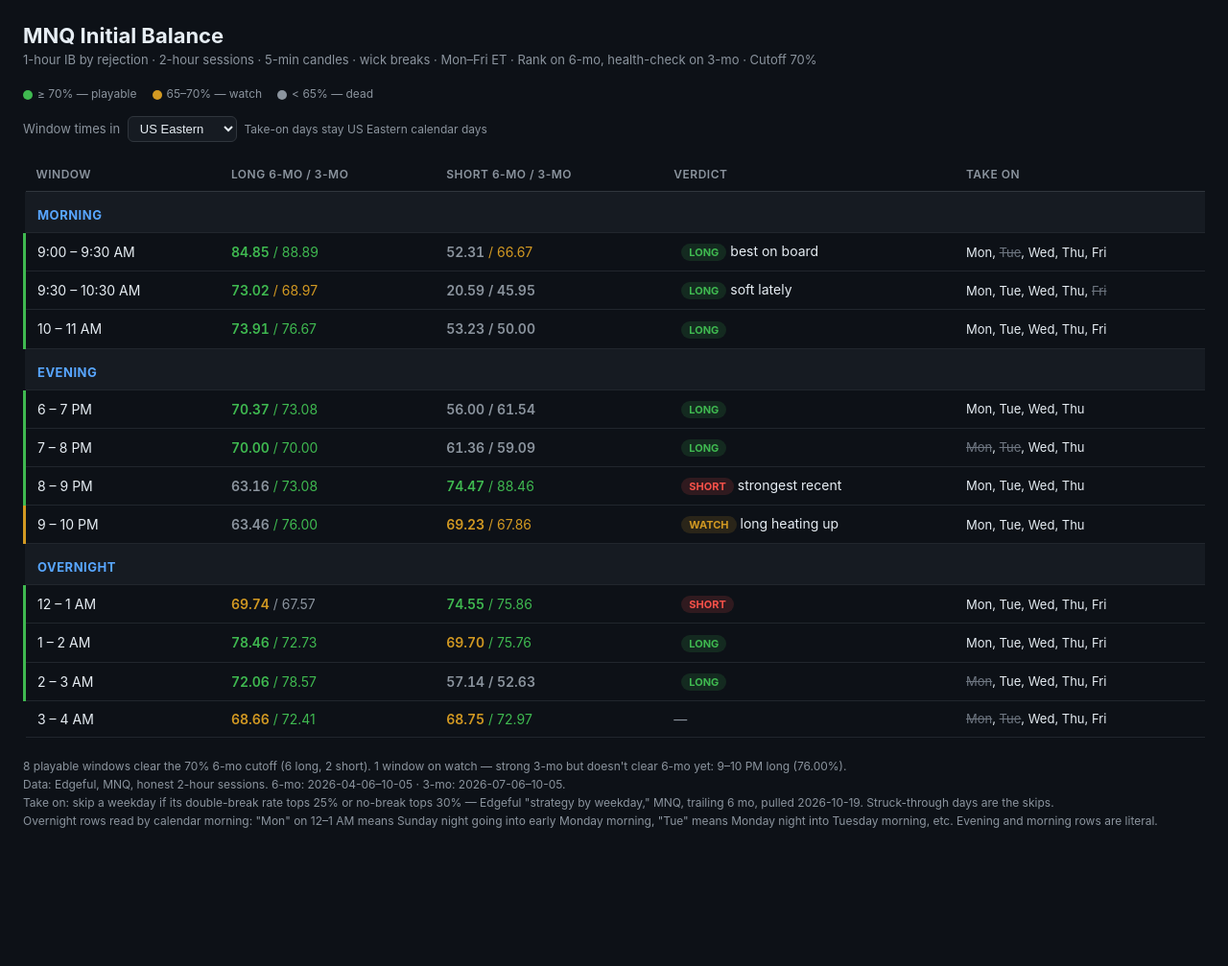
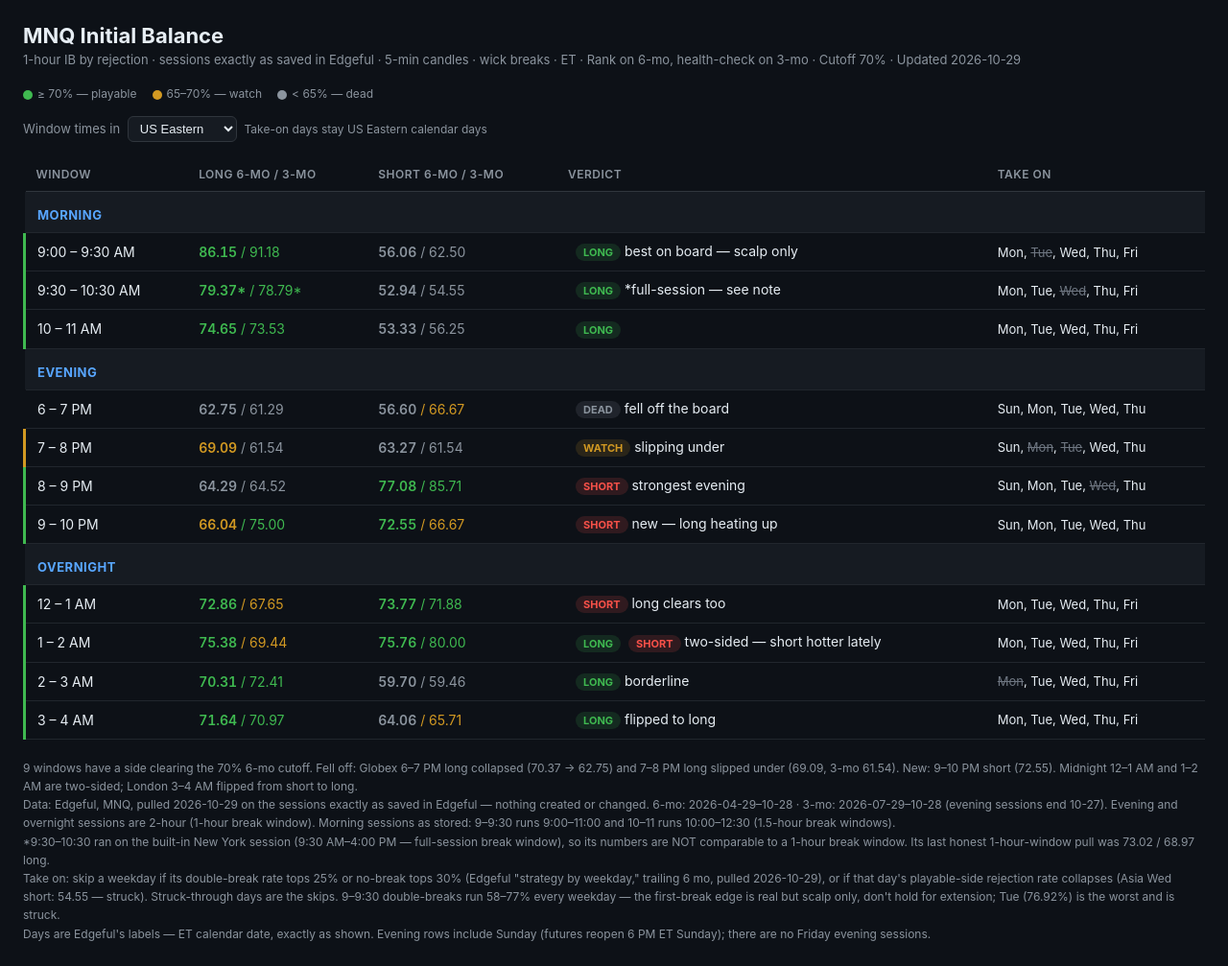
Before and after one commit to flexprofits/ibsniper, a plain HTML site: page index.html in a window 1280 px wide. Shown: the whole page at 96% size. Before the commit the page ends 889 px from the top, so only its background shows below. Drawn offline with Linux system fonts and the light colour scheme.

Commit message:
Refresh MNQ IB stats — fresh Edgeful pull 2026-10-29

```diff
--- a/index.html
+++ b/index.html
@@ -36,7 +36,7 @@
 </head>
 <body>
 <h1>MNQ Initial Balance</h1>
-<div class="sub">1-hour IB by rejection · 2-hour sessions · 5-min candles · wick breaks · Mon–Fri ET · Rank on 6-mo, health-check on 3-mo · Cutoff 70%</div>
+<div class="sub">1-hour IB by rejection · sessions exactly as saved in Edgeful · 5-min candles · wick breaks · ET · Rank on 6-mo, health-check on 3-mo · Cutoff 70% · Updated 2026-10-29</div>
 <div class="legend">
   <span><span class="dot" style="background:#3fb950"></span>≥ 70% — playable</span>
   <span><span class="dot" style="background:#d29922"></span>65–70% — watch</span>
@@ -54,27 +54,27 @@
   <option value="UTC">UTC</option>
 </select> <span class="tzhint">Take-on days stay US Eastern calendar days</span></div>
 <table>
-<tr><th>Window</th><th>Long 6-mo / 3-mo</th><th>Short 6-mo / 3-mo</th><th>Verdict</th><th>Take on</th></tr>
-<tr class="section"><td colspan="5">Morning</td></tr>
-<tr class="playable"><td data-et-start="09:00" data-et-end="09:30">9:00 – 9:30 AM</td><td><span class="rate g">84.85</span> <span class="g">/ 88.89</span></td><td><span class="rate r">52.31</span> <span class="y">/ 66.67</span></td><td><span class="tag tag-long">LONG</span> best on board</td><td class="days">Mon, <span class="skip">Tue</span>, Wed, Thu, Fri</td></tr>
-<tr class="playable"><td data-et-start="09:30" data-et-end="10:30">9:30 – 10:30 AM</td><td><span class="rate g">73.02</span> <span class="y">/ 68.97</span></td><td><span class="rate r">20.59 / 45.95</span></td><td><span class="tag tag-long">LONG</span> soft lately</td><td class="days">Mon, Tue, Wed, Thu, <span class="skip">Fri</span></td></tr>
-<tr class="playable"><td data-et-start="10:00" data-et-end="11:00">10 – 11 AM</td><td><span class="rate g">73.91</span> <span class="g">/ 76.67</span></td><td><span class="rate r">53.23 / 50.00</span></td><td><span class="tag tag-long">LONG</span></td><td class="days">Mon, Tue, Wed, Thu, Fri</td></tr>
+<tr><th>Window</th><th>Long 6-mo / 3-mo</th><th>Short 6-mo / 3-mo</th><th>Verdict</th><th>Take on</th></tr><tr class="section"><td colspan="5">Morning</td></tr>
+<tr class="playable"><td data-et-start="09:00" data-et-end="09:30">9:00 – 9:30 AM</td><td><span class="rate g">86.15</span> <span class="g">/ 91.18</span></td><td><span class="rate r">56.06</span> <span class="r">/ 62.50</span></td><td><span class="tag tag-long">LONG</span> best on board — scalp only</td><td class="days">Mon, <span class="skip">Tue</span>, Wed, Thu, Fri</td></tr>
+<tr class="playable"><td data-et-start="09:30" data-et-end="10:30">9:30 – 10:30 AM</td><td><span class="rate g">79.37*</span> <span class="g">/ 78.79*</span></td><td><span class="rate r">52.94</span> <span class="r">/ 54.55</span></td><td><span class="tag tag-long">LONG</span> *full-session — see note</td><td class="days">Mon, Tue, <span class="skip">Wed</span>, Thu, Fri</td></tr>
+<tr class="playable"><td data-et-start="10:00" data-et-end="11:00">10 – 11 AM</td><td><span class="rate g">74.65</span> <span class="g">/ 73.53</span></td><td><span class="rate r">53.33</span> <span class="r">/ 56.25</span></td><td><span class="tag tag-long">LONG</span></td><td class="days">Mon, Tue, Wed, Thu, Fri</td></tr>
 <tr class="section"><td colspan="5">Evening</td></tr>
-<tr class="playable"><td data-et-start="18:00" data-et-end="19:00">6 – 7 PM</td><td><span class="rate g">70.37</span> <span class="g">/ 73.08</span></td><td><span class="rate r">56.00 / 61.54</span></td><td><span class="tag tag-long">LONG</span></td><td class="days">Mon, Tue, Wed, Thu</td></tr>
-<tr class="playable"><td data-et-start="19:00" data-et-end="20:00">7 – 8 PM</td><td><span class="rate g">70.00</span> <span class="g">/ 70.00</span></td><td><span class="rate r">61.36 / 59.09</span></td><td><span class="tag tag-long">LONG</span></td><td class="days"><span class="skip">Mon</span>, <span class="skip">Tue</span>, Wed, Thu</td></tr>
-<tr class="playable"><td data-et-start="20:00" data-et-end="21:00">8 – 9 PM</td><td><span class="rate r">63.16</span> <span class="g">/ 73.08</span></td><td><span class="rate g">74.47</span> <span class="g">/ 88.46</span></td><td><span class="tag tag-short">SHORT</span> strongest recent</td><td class="days">Mon, Tue, Wed, Thu</td></tr>
-<tr class="watch"><td data-et-start="21:00" data-et-end="22:00">9 – 10 PM</td><td><span class="rate r">63.46</span> <span class="g">/ 76.00</span></td><td><span class="rate y">69.23</span> <span class="y">/ 67.86</span></td><td><span class="tag tag-watch">WATCH</span> long heating up</td><td class="days">Mon, Tue, Wed, Thu</td></tr>
+<tr><td data-et-start="18:00" data-et-end="19:00">6 – 7 PM</td><td><span class="rate r">62.75</span> <span class="r">/ 61.29</span></td><td><span class="rate r">56.60</span> <span class="y">/ 66.67</span></td><td><span class="tag tag-void">DEAD</span> fell off the board</td><td class="days">Sun, Mon, Tue, Wed, Thu</td></tr>
+<tr class="watch"><td data-et-start="19:00" data-et-end="20:00">7 – 8 PM</td><td><span class="rate y">69.09</span> <span class="r">/ 61.54</span></td><td><span class="rate r">63.27</span> <span class="r">/ 61.54</span></td><td><span class="tag tag-watch">WATCH</span> slipping under</td><td class="days">Sun, <span class="skip">Mon</span>, <span class="skip">Tue</span>, Wed, Thu</td></tr>
+<tr class="playable"><td data-et-start="20:00" data-et-end="21:00">8 – 9 PM</td><td><span class="rate r">64.29</span> <span class="r">/ 64.52</span></td><td><span class="rate g">77.08</span> <span class="g">/ 85.71</span></td><td><span class="tag tag-short">SHORT</span> strongest evening</td><td class="days">Sun, Mon, Tue, <span class="skip">Wed</span>, Thu</td></tr>
+<tr class="playable"><td data-et-start="21:00" data-et-end="22:00">9 – 10 PM</td><td><span class="rate y">66.04</span> <span class="g">/ 75.00</span></td><td><span class="rate g">72.55</span> <span class="y">/ 66.67</span></td><td><span class="tag tag-short">SHORT</span> new — long heating up</td><td class="days">Sun, Mon, Tue, Wed, Thu</td></tr>
 <tr class="section"><td colspan="5">Overnight</td></tr>
-<tr class="playable"><td data-et-start="00:00" data-et-end="01:00">12 – 1 AM</td><td><span class="rate y">69.74</span> <span class="r">/ 67.57</span></td><td><span class="rate g">74.55</span> <span class="g">/ 75.86</span></td><td><span class="tag tag-short">SHORT</span></td><td class="days">Mon, Tue, Wed, Thu, Fri</td></tr>
-<tr class="playable"><td data-et-start="01:00" data-et-end="02:00">1 – 2 AM</td><td><span class="rate g">78.46</span> <span class="g">/ 72.73</span></td><td><span class="rate y">69.70</span> <span class="g">/ 75.76</span></td><td><span class="tag tag-long">LONG</span></td><td class="days">Mon, Tue, Wed, Thu, Fri</td></tr>
-<tr class="playable"><td data-et-start="02:00" data-et-end="03:00">2 – 3 AM</td><td><span class="rate g">72.06</span> <span class="g">/ 78.57</span></td><td><span class="rate r">57.14 / 52.63</span></td><td><span class="tag tag-long">LONG</span></td><td class="days"><span class="skip">Mon</span>, Tue, Wed, Thu, Fri</td></tr>
-<tr><td data-et-start="03:00" data-et-end="04:00">3 – 4 AM</td><td><span class="rate y">68.66</span> <span class="g">/ 72.41</span></td><td><span class="rate y">68.75</span> <span class="g">/ 72.97</span></td><td><span class="r">—</span></td><td class="days"><span class="skip">Mon</span>, <span class="skip">Tue</span>, Wed, Thu, Fri</td></tr>
+<tr class="playable"><td data-et-start="00:00" data-et-end="01:00">12 – 1 AM</td><td><span class="rate g">72.86</span> <span class="y">/ 67.65</span></td><td><span class="rate g">73.77</span> <span class="g">/ 71.88</span></td><td><span class="tag tag-short">SHORT</span> long clears too</td><td class="days">Mon, Tue, Wed, Thu, Fri</td></tr>
+<tr class="playable"><td data-et-start="01:00" data-et-end="02:00">1 – 2 AM</td><td><span class="rate g">75.38</span> <span class="y">/ 69.44</span></td><td><span class="rate g">75.76</span> <span class="g">/ 80.00</span></td><td><span class="tag tag-long">LONG</span><span class="tag tag-short">SHORT</span> two-sided — short hotter lately</td><td class="days">Mon, Tue, Wed, Thu, Fri</td></tr>
+<tr class="playable"><td data-et-start="02:00" data-et-end="03:00">2 – 3 AM</td><td><span class="rate g">70.31</span> <span class="g">/ 72.41</span></td><td><span class="rate r">59.70</span> <span class="r">/ 59.46</span></td><td><span class="tag tag-long">LONG</span> borderline</td><td class="days"><span class="skip">Mon</span>, Tue, Wed, Thu, Fri</td></tr>
+<tr class="playable"><td data-et-start="03:00" data-et-end="04:00">3 – 4 AM</td><td><span class="rate g">71.64</span> <span class="g">/ 70.97</span></td><td><span class="rate r">64.06</span> <span class="y">/ 65.71</span></td><td><span class="tag tag-long">LONG</span> flipped to long</td><td class="days">Mon, Tue, Wed, Thu, Fri</td></tr>
 </table>
 <div class="note">
-  8 playable windows clear the 70% 6-mo cutoff (6 long, 2 short). 1 window on watch — strong 3-mo but doesn't clear 6-mo yet: 9–10 PM long (76.00%).<br>
-  Data: Edgeful, MNQ, honest 2-hour sessions. 6-mo: 2026-04-06–10-05 · 3-mo: 2026-07-06–10-05.<br>
-  Take on: skip a weekday if its double-break rate tops 25% or no-break tops 30% — Edgeful "strategy by weekday," MNQ, trailing 6 mo, pulled 2026-10-19. Struck-through days are the skips.<br>
-  Overnight rows read by calendar morning: "Mon" on 12–1 AM means Sunday night going into early Monday morning, "Tue" means Monday night into Tuesday morning, etc. Evening and morning rows are literal.
+  9 windows have a side clearing the 70% 6-mo cutoff. Fell off: Globex 6–7 PM long collapsed (70.37 → 62.75) and 7–8 PM long slipped under (69.09, 3-mo 61.54). New: 9–10 PM short (72.55). Midnight 12–1 AM and 1–2 AM are two-sided; London 3–4 AM flipped from short to long.<br>
+  Data: Edgeful, MNQ, pulled 2026-10-29 on the sessions exactly as saved in Edgeful — nothing created or changed. 6-mo: 2026-04-29–10-28 · 3-mo: 2026-07-29–10-28 (evening sessions end 10-27). Evening and overnight sessions are 2-hour (1-hour break window). Morning sessions as stored: 9–9:30 runs 9:00–11:00 and 10–11 runs 10:00–12:30 (1.5-hour break windows).<br>
+  *9:30–10:30 ran on the built-in New York session (9:30 AM–4:00 PM — full-session break window), so its numbers are NOT comparable to a 1-hour break window. Its last honest 1-hour-window pull was 73.02 / 68.97 long.<br>
+  Take on: skip a weekday if its double-break rate tops 25% or no-break tops 30% (Edgeful "strategy by weekday," trailing 6 mo, pulled 2026-10-29), or if that day's playable-side rejection rate collapses (Asia Wed short: 54.55 — struck). Struck-through days are the skips. 9–9:30 double-breaks run 58–77% every weekday — the first-break edge is real but scalp only, don't hold for extension; Tue (76.92%) is the worst and is struck.<br>
+  Days are Edgeful's labels — ET calendar date, exactly as shown. Evening rows include Sunday (futures reopen 6 PM ET Sunday); there are no Friday evening sessions.
 </div>
 <script>
 (function(){
```
